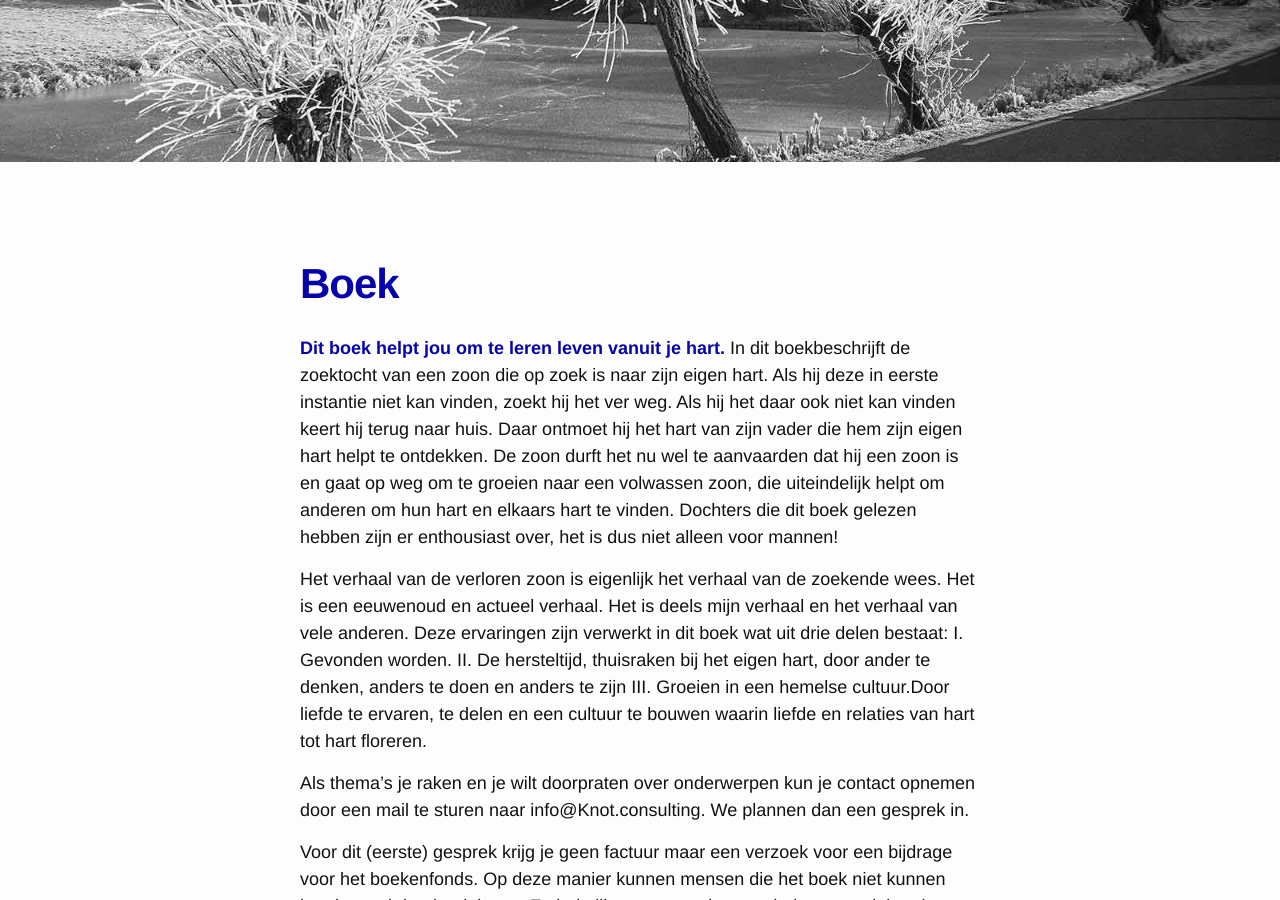
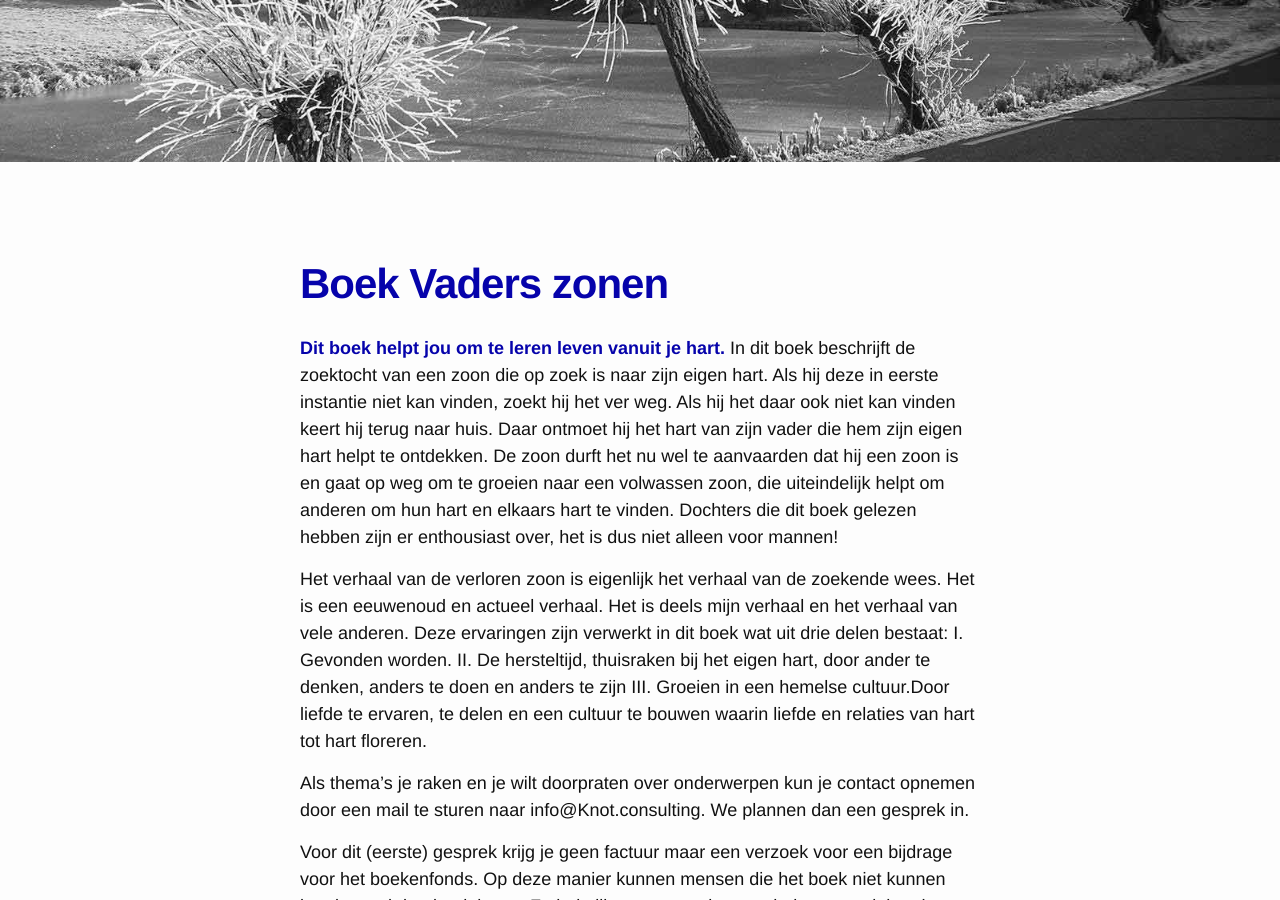
Before and after one commit to keesneven/keesneven.github.io, a Jekyll site: the page built from d_consulting.md, in a window 1280 px wide and 900 px high, scrolled down 338 px. Built offline with Jekyll 4.4.1, drawn with Linux system fonts in a browser that asks for light colours; nearby versions of some CDN libraries.

Commit message:
Update d_consulting.md

```diff
--- a/d_consulting.md
+++ b/d_consulting.md
@@ -1,12 +1,12 @@
 ---
 layout: page
-title: Boek
+title: Boek Vaders zonen
 permalink: /diensten/boek/
 img-path: /assets/img/bg5.jpg
 ---
 
 **Dit boek helpt jou om te leren leven vanuit je hart.**
-In dit boekbeschrijft de zoektocht van een zoon die op zoek is naar zijn eigen hart. Als hij deze in eerste instantie niet kan vinden, zoekt hij het ver weg. Als hij het daar ook niet kan vinden keert hij terug naar huis. Daar ontmoet hij het hart van zijn vader die hem zijn eigen hart helpt te ontdekken. De zoon durft het nu wel te aanvaarden dat hij een zoon is en gaat op weg om te groeien naar een volwassen zoon, die uiteindelijk helpt om anderen om hun hart en elkaars hart te vinden. Dochters die dit boek gelezen hebben zijn er enthousiast over, het is dus niet alleen voor mannen!
+In dit boek beschrijft de zoektocht van een zoon die op zoek is naar zijn eigen hart. Als hij deze in eerste instantie niet kan vinden, zoekt hij het ver weg. Als hij het daar ook niet kan vinden keert hij terug naar huis. Daar ontmoet hij het hart van zijn vader die hem zijn eigen hart helpt te ontdekken. De zoon durft het nu wel te aanvaarden dat hij een zoon is en gaat op weg om te groeien naar een volwassen zoon, die uiteindelijk helpt om anderen om hun hart en elkaars hart te vinden. Dochters die dit boek gelezen hebben zijn er enthousiast over, het is dus niet alleen voor mannen!
 
 Het verhaal van de verloren zoon is eigenlijk het verhaal van de zoekende wees. Het is een eeuwenoud en actueel verhaal. Het is deels mijn verhaal en het verhaal van vele anderen. Deze ervaringen zijn verwerkt in dit boek wat uit drie delen bestaat:
 I. Gevonden worden.
```
